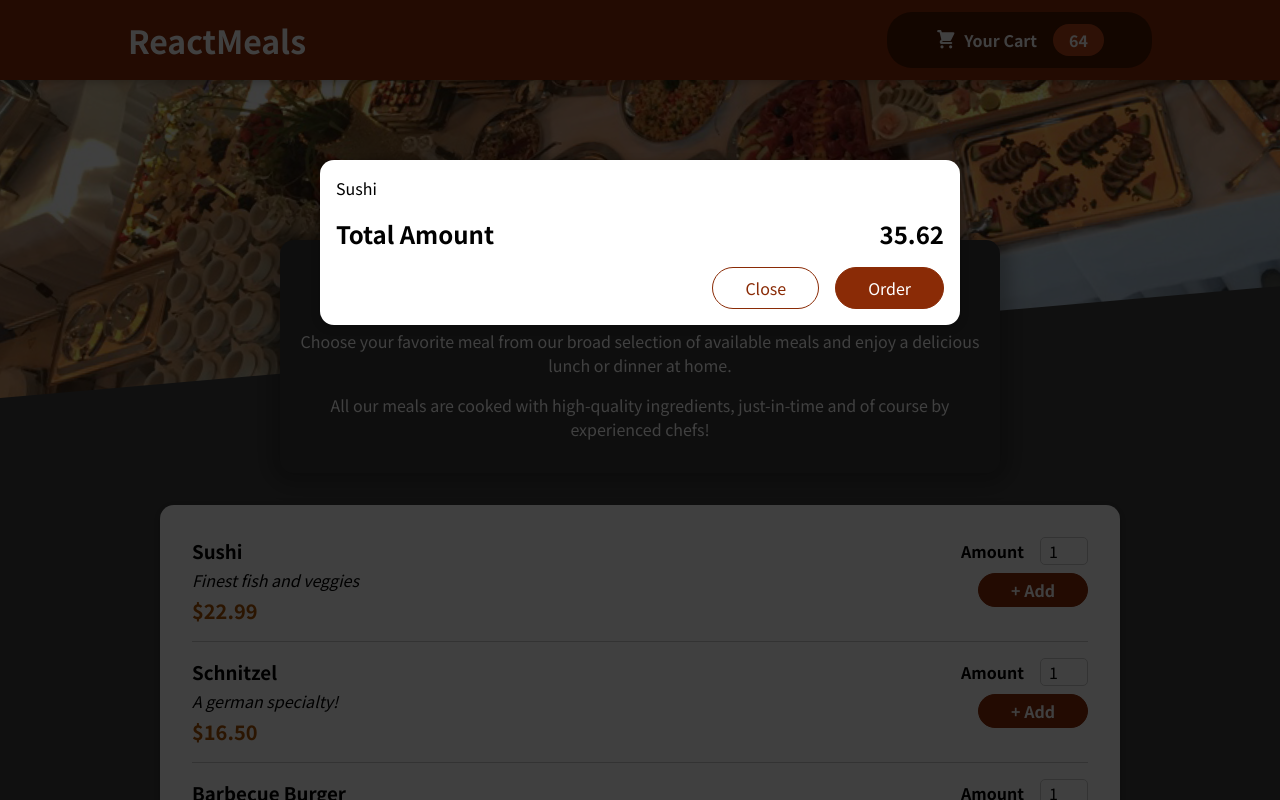
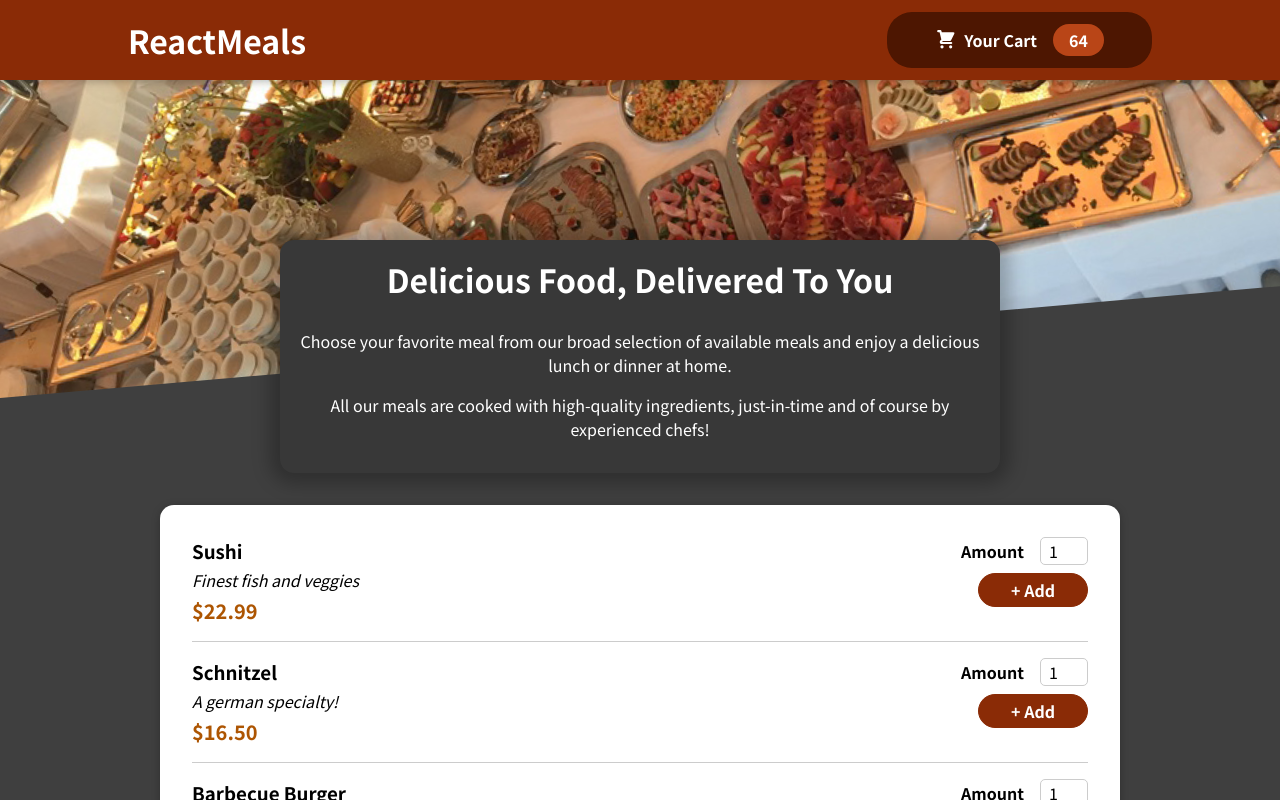
Before and after one commit to d-pfeif/food-order-app, a React (Create React App) app: page / in a window 1280 px wide. Shown: the top 800 px of the page. Built offline with nearby package versions, Linux system fonts and the light colour scheme.

Commit message:
Able to open and close modal

```diff
--- a/src/App.js
+++ b/src/App.js
@@ -1,13 +1,23 @@
-import { Fragment } from "react";
+import { Fragment, useState } from "react";
 import Header from "./components/Layout/Header";
 import Meals from "./components/Meals/Meals";
 import Cart from "./components/Cart/Cart";
 
 function App() {
+  const [cartIsShown, setCartIsShown] = useState(false)
+
+  const showCartHandler = () => {
+    setCartIsShown(true)
+  }
+
+  const hideCartHandler = () => {
+    setCartIsShown(false)
+  }
+
   return (
     <Fragment>
-      <Cart />
-      <Header />
+      { cartIsShown && <Cart onClose={hideCartHandler} /> }
+      <Header onShowCart={showCartHandler} />
       <main>
         <Meals />
       </main>
--- a/src/components/Cart/Cart.js
+++ b/src/components/Cart/Cart.js
@@ -12,14 +12,14 @@
 
 
   return (
-    <Modal>
+    <Modal onClose={props.onClose}>
       { cartItems }
       <div className={classes.total}>
         <span>Total Amount</span>
         <span>35.62</span>
       </div>
       <div className={classes.actions}>
-        <button className={classes['button--alt']}>Close</button>
+        <button className={classes['button--alt']} onClick={props.onClose}>Close</button>
         <button className={classes.button}>Order</button>
       </div>
     </Modal>
--- a/src/components/Layout/Header.js
+++ b/src/components/Layout/Header.js
@@ -10,7 +10,7 @@
     <Fragment>
       <header className={classes.header}>
         <h1>ReactMeals</h1>
-        <HeaderCartButton />
+        <HeaderCartButton onClick={props.onShowCart} />
       </header>
       <div className={classes['main-image']}>
         <img src={mealsImage} alt="A table full of delicious food!" />
--- a/src/components/Layout/HeaderCartButton.js
+++ b/src/components/Layout/HeaderCartButton.js
@@ -3,7 +3,7 @@
 
 const HeaderCartButton = (props) => {
   return (
-    <button className={classes.button}>
+    <button className={classes.button} onClick={props.onClick}>
       <span className={classes.icon}>
         <CartIcon />
       </span>
--- a/src/components/UI/Modal.js
+++ b/src/components/UI/Modal.js
@@ -3,7 +3,7 @@
 import classes from './Modal.module.css'
 
 const Backdrop = props => {
-  return <div className={classes.backdrop}></div>
+  return <div className={classes.backdrop} onClick={props.onClose}></div>
 }
 
 const ModalOverlay = props => {
@@ -19,9 +19,8 @@
 const Modal = (props) => {
   return (
     <Fragment>
-      {ReactDOM.createPortal(<Backdrop />, portalElement)}
+      {ReactDOM.createPortal(<Backdrop onClose={props.onClose} />, portalElement)}
       {ReactDOM.createPortal(<ModalOverlay>{props.children}</ModalOverlay>, portalElement)}
-      {}
     </Fragment>
   )
 }
```
